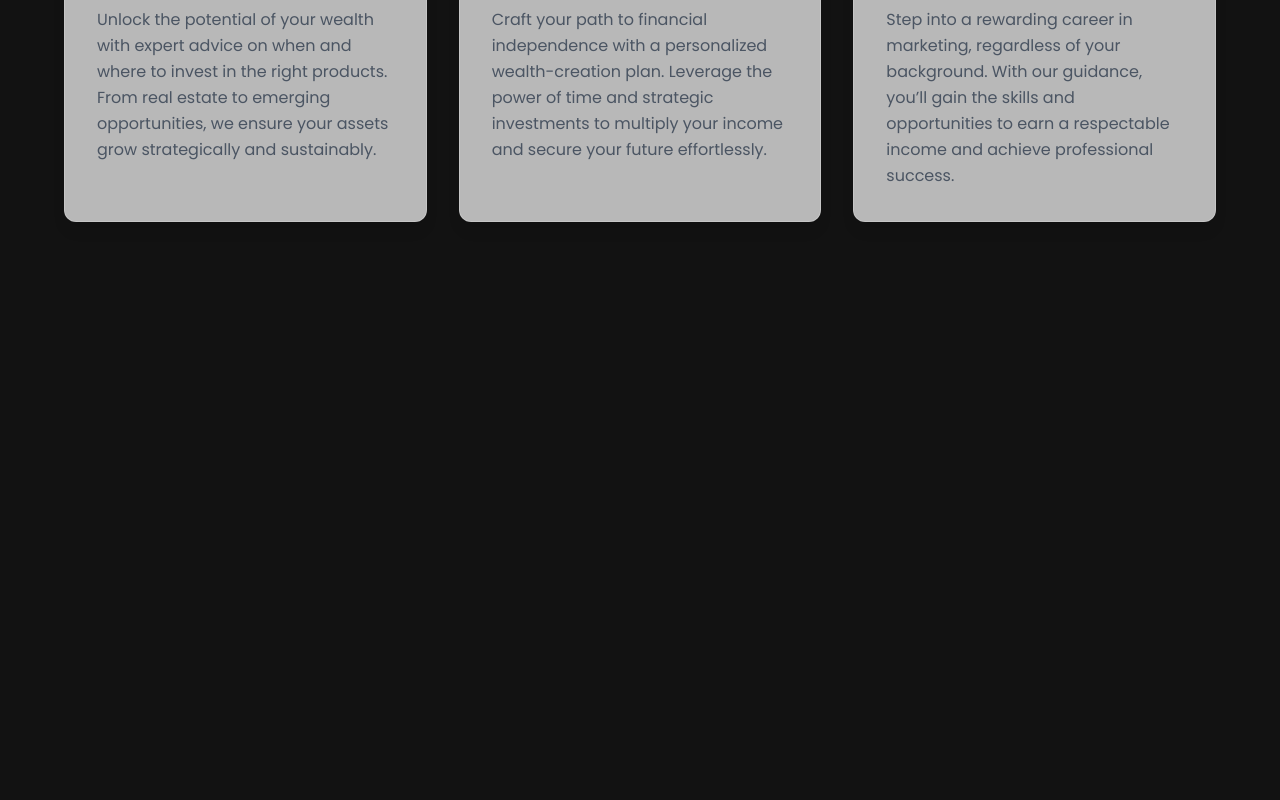
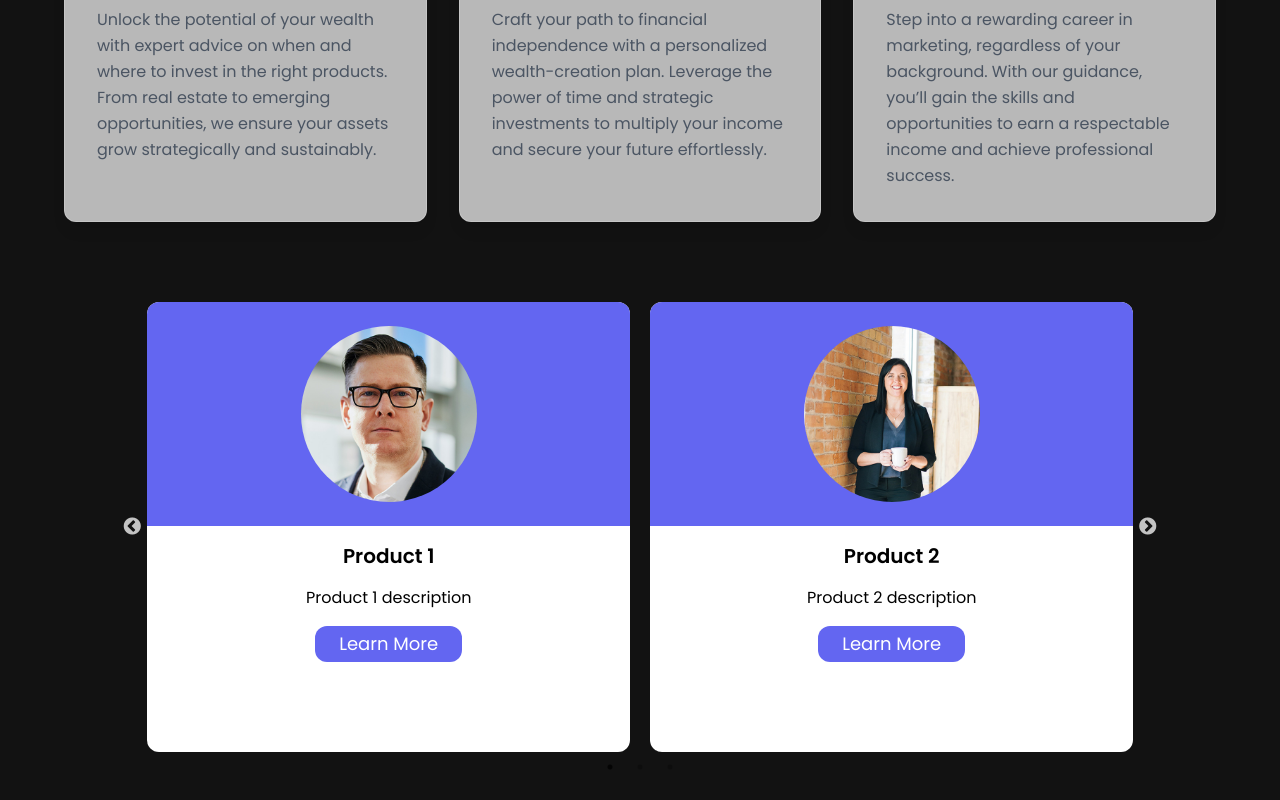
Before and after one commit to charan2000/website-revamp, a React (Vite) app: page / in a window 1280 px wide. Shown: the part 633-1433 px from the top of the page. Before the commit the page ends 855 px from the top, so only its background shows below. Built offline with nearby package versions, Linux system fonts and the light colour scheme.

Commit message:
Implemented Carousel using Slider

```diff
--- a/package.json
+++ b/package.json
@@ -15,7 +15,9 @@
     "lucide-react": "^0.378.0",
     "react": "^18.2.0",
     "react-dom": "^18.2.0",
-    "react-router-dom": "^6.23.0"
+    "react-router-dom": "^6.23.0",
+    "react-slick": "^0.30.3",
+    "slick-carousel": "^1.8.1"
   },
   "devDependencies": {
     "@tailwindcss/forms": "^0.5.7",
--- a/src/components/HeroSection.jsx
+++ b/src/components/HeroSection.jsx
@@ -1,7 +1,8 @@
-import React from "react";
+// import React from "react";
 import { servicesData } from "../constants";
 import { ServicesContainer } from "./ServiceSection";
 import { heroSectionData } from "../constants";
+import ProductSection from "./ProductSection";
 
 const HeroSection = () => {
   return (
@@ -9,7 +10,8 @@ const HeroSection = () => {
       <h1 className="text-4xl sm:text-6xl lg:text-7xl text-center tracking-wide">
         Best In-Class
         <span className="bg-gradient-to-r from-orange-500 to-orange-800 text-transparent [-webkit-background-clip:text] [background-clip:text] font-bold">
-          {" "} Wealth {" "}
+          {" "}
+          Wealth{" "}
         </span>
         Advisors
       </h1>
@@ -18,6 +20,7 @@ const HeroSection = () => {
       </p>
 
       <ServicesContainer />
+      <ProductSection />
     </div>
   );
 };
--- /dev/null
+++ b/src/components/ProductSection.jsx
@@ -0,0 +1,72 @@
+import React from "react";
+import Slider from "react-slick";
+import "slick-carousel/slick/slick.css";
+import "slick-carousel/slick/slick-theme.css";
+
+import user1 from "../assets/profile-pictures/user1.jpg";
+import user2 from "../assets/profile-pictures/user2.jpg";
+import user3 from "../assets/profile-pictures/user3.jpg";
+import user4 from "../assets/profile-pictures/user4.jpg";
+import user5 from "../assets/profile-pictures/user5.jpg";
+// import { Settings } from "lucide-react";
+
+const ProductSection = () => {
+  const productData = [
+    {
+      title: "Product 1",
+      description: "Product 1 description",
+      image: user1,
+    },
+    {
+      title: "Product 2",
+      description: "Product 2 description",
+      image: user2,
+    },
+    {
+      title: "Product 3",
+      description: "Product 3 description",
+      image: user4,
+    },
+  ];
+
+  const carouselSettings = {
+    dots: true,
+    slidesToShow: 2,
+    slidesToScroll: 1,
+    speed: 500,
+    infinite: true,
+  };
+
+  return (
+    <div className="w-4/5 m-auto">
+      <div className="mt-20 mb-12">
+        <Slider {...carouselSettings} className="custom-slider">
+          {productData.map((product) => (
+            <div
+              key={product.title}
+              className="bg-white h-[450px] text-black rounded-xl"
+            >
+              <div className="h-56 rounded-t-xl bg-indigo-500 flex justify-center items-center">
+                <img
+                  src={product.image}
+                  className="w-44 h-44 rounded-full"
+                  alt={product.title}
+                />
+              </div>
+
+              <div className="flex flex-col items-center justify-center gap-4 p-4">
+                <p className="text-xl font-semibold">{product.title}</p>
+                <p className="text-center">{product.description}</p>
+                <button className="bg-indigo-500 text-white text-lg px-6 py-1 rounded-xl">
+                  Learn More
+                </button>
+              </div>
+            </div>
+          ))}
+        </Slider>
+      </div>
+    </div>
+  );
+};
+
+export default ProductSection;
--- a/src/constants/index.jsx
+++ b/src/constants/index.jsx
@@ -14,6 +14,7 @@ import user6 from "../assets/profile-pictures/user6.jpg";
 
 export const navItems = [
   { label: "Home", href: "/home" },
+  { label: "Updates", href: "/updates" },
   { label: "Services", href: "/services" },
   { label: "Projects", href: "/projects" },
   { label: "Locations", href: "/locations" },
@@ -26,21 +27,25 @@ export const servicesData = {
   services: [
     {
       title: "Asset Management",
-      description: "Unlock the potential of your wealth with expert advice on when and where to invest in the right products. From real estate to emerging opportunities, we ensure your assets grow strategically and sustainably."
+      description:
+        "Unlock the potential of your wealth with expert advice on when and where to invest in the right products. From real estate to emerging opportunities, we ensure your assets grow strategically and sustainably.",
     },
     {
       title: "Wealth Creation",
-      description: "Craft your path to financial independence with a personalized wealth-creation plan. Leverage the power of time and strategic investments to multiply your income and secure your future effortlessly."
+      description:
+        "Craft your path to financial independence with a personalized wealth-creation plan. Leverage the power of time and strategic investments to multiply your income and secure your future effortlessly.",
     },
     {
       title: "Career Opportunities",
-      description: "Step into a rewarding career in marketing, regardless of your background. With our guidance, you’ll gain the skills and opportunities to earn a respectable income and achieve professional success."
-    }
-  ]
+      description:
+        "Step into a rewarding career in marketing, regardless of your background. With our guidance, you’ll gain the skills and opportunities to earn a respectable income and achieve professional success.",
+    },
+  ],
 };
 
 export const heroSectionData = {
-  tagLine: "Transforming real estate investments into lasting wealth through expert guidance and strategic portfolio management"
+  tagLine:
+    "Transforming real estate investments into lasting wealth through expert guidance and strategic portfolio management",
 };
 
 export const testimonials = [
--- a/src/index.css
+++ b/src/index.css
@@ -8,3 +8,10 @@
   font-family: "Poppins", "sans-serif";
   color-scheme: dark;
 }
+.custom-slider .slick-slide {
+  padding: 0 10px; /* Adjust the padding value as needed */
+}
+
+.custom-slider .slick-list {
+  margin: 0 -10px; /* Adjust the margin value to match the padding */
+}
```
Also changed, not shown: 1 other file (tests, documents, lock files or other folders).
